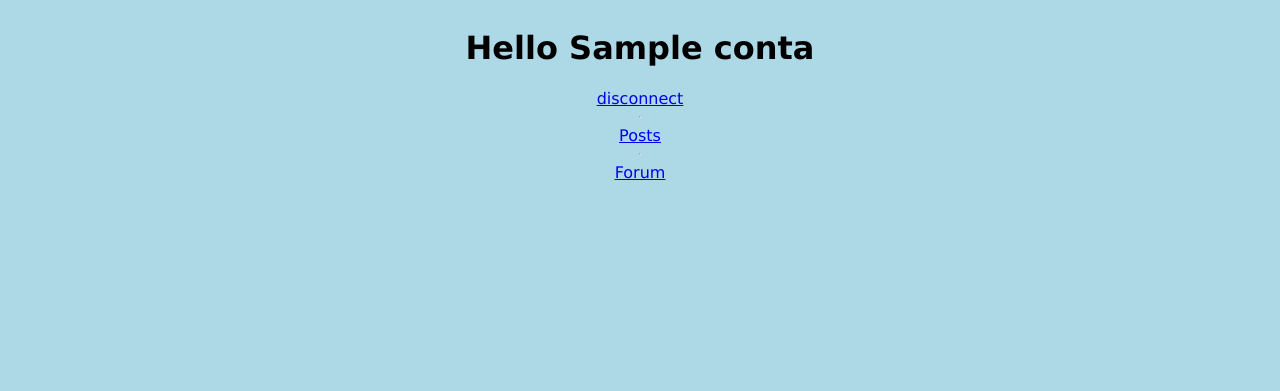
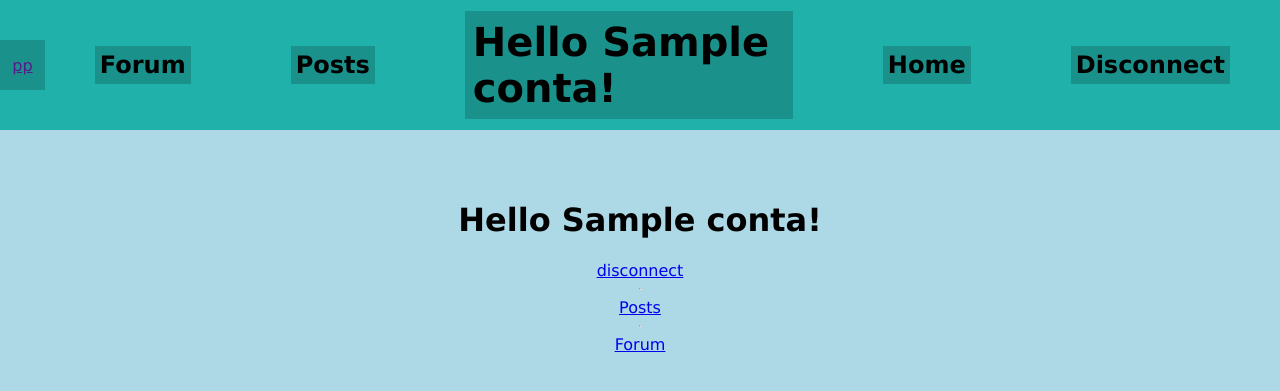
Before and after one commit to ONayo/ONayo.github.io, a PHP site: page / in a window 1280 px wide. Shown: the top 391 px of the page. Run offline with PHP 8.4, Linux system fonts and the light colour scheme; the visitor is signed in with stand-in values (Sample User, id 1); tables that the repository leaves empty or names only in its code hold one stand-in row (values such as "Sample post").

Commit message:
Add files via upload

```diff
--- a/php/projeto1/18_login.php
+++ b/php/projeto1/18_login.php
@@ -12,8 +12,9 @@ session_start();
 </head>
 <body>
 
+    <h1>Log In</h1>
+
     <form action="19_login_back.php" method="POST">
-        <h2>Log In</h2>
         <span>Email</span>
         <input type="email" name="email" value="<?= $_SESSION['old']['email'] ?? '' ?>"> <br>
         <span>Password</span>
--- a/php/projeto1/21_postmaker.php
+++ b/php/projeto1/21_postmaker.php
@@ -1,3 +1,5 @@
+<?php include_once('25_headerinfo.php'); ?>
+
 <!DOCTYPE html>
 <html lang="en">
 <head>
@@ -9,8 +11,9 @@
 </head>
 <body>
 
+    <?php include_once('24_header.php'); ?>
+
     <form action="22_postback.php" method="POST">
-        <h2>Make a post</h2>
         <span>Post Title</span>
         <input type="text" name="titulo"> <br>
         <span>Content</span>
--- a/php/projeto1/22_postback.php
+++ b/php/projeto1/22_postback.php
@@ -16,7 +16,7 @@ if( empty($titulo) ){
 if ( strlen($titulo) > 50 ){
     $erros[] = 'Title is larger than acceptable <br>';
 }
-if( strlen($texto) > 250 ){
+if( strlen($texto) > 175 ){
     $erros[] = 'Text is larger than acceptable <br>';
 }
 if( empty($texto) ){
--- /dev/null
+++ b/php/projeto1/24_header.php
@@ -0,0 +1,10 @@
+<header>
+    <a class="pfp" href="">pp</a>
+    <nav>
+        <h2><a href="23_forum.php">Forum</a></h2>
+        <h2><a href="21_postmaker.php">Posts</a></h2>
+        <h1>Hello <?= $usuario['nome'] ?>!</h1>
+        <h2><a href="index.php">Home</a></h2>
+        <h2><a href="20_logout.php">Disconnect</a></h2>
+    </nav>
+</header>
--- /dev/null
+++ b/php/projeto1/25_headerinfo.php
@@ -0,0 +1,13 @@
+<?php
+session_start();
+include_once('17_connection.php');
+
+if( !(isset($_SESSION['id'])) ){
+    header('Location: 18_login.php');
+}
+
+$idusuario = $_SESSION['id'];
+$sql = "SELECT * FROM contas WHERE ID = '$idusuario'";
+$retorno = $conexao->query($sql);
+$usuario = $retorno->fetch_assoc();
+?>
--- a/php/projeto1/index.php
+++ b/php/projeto1/index.php
@@ -1,16 +1,5 @@
-<?php
-session_start();
-include_once('17_connection.php');
+<?php include_once('25_headerinfo.php'); ?>
 
-if( !(isset($_SESSION['id'])) ){
-    header('Location: 18_login.php');
-}
-
-$idusuario = $_SESSION['id'];
-$sql = "SELECT * FROM contas WHERE ID = '$idusuario'";
-$retorno = $conexao->query($sql);
-$usuario = $retorno->fetch_assoc();
-?>
 <!DOCTYPE html>
 <html lang="en">
 <head>
@@ -22,7 +11,9 @@ $usuario = $retorno->fetch_assoc();
 </head>
 <body>
 
-    <h1>Hello <?= $usuario['nome'] ?></h1>
+    <?php include_once('24_header.php'); ?>
+
+    <h1>Hello <?= $usuario['nome'] ?>!</h1>
 
     <a href="20_logout.php">disconnect</a>
 
--- a/php/projeto1/style.css
+++ b/php/projeto1/style.css
@@ -4,6 +4,7 @@ body{
     flex-direction: column;
     align-items: center;
     font-family: Verdana, Geneva, Tahoma, sans-serif;
+    margin: 0px;
 }
 form{
     display: flex;
@@ -64,5 +65,65 @@ input:focus{
   transition: border-color 0.2s ease-in-out;
 }
 .post{
-    background-color: rgb(105, 209, 174);
+    background-color: lightseagreen;
+    padding: 10px;
+    margin-bottom: 10px;
+    margin-left: 10px;
 }
+.post h2{
+    background-color: rgb(26, 145, 139);
+    margin: 0px 5px;
+    margin-top: 7px;
+    padding: 5px;
+}
+.ppost{
+    display: flex;
+    flex-direction: column;
+    height: 98px;
+    width: 350px;
+    overflow: hidden;
+    overflow-wrap: break-word;
+}
+.cards{
+    display: flex;
+    flex-direction: row;
+    width: 1520px;
+    justify-content: center;
+}
+header{
+    display: flex;
+    justify-content: center;
+    align-items: center;
+    margin-bottom: 50px;
+    height: 130px;
+    width: 100%;
+    background-color: lightseagreen;
+}
+header h1{
+    margin: 0px 40px;
+    font-size: 40px;
+    background-color: rgb(26, 145, 139);
+    padding: 8px;
+}
+header h2{
+    margin: 0px 50px;
+    background-color: rgb(26, 145, 139);
+    padding: 5px;
+}
+header h2 a{
+    text-decoration: none;
+    color: black;
+}
+nav{
+    display: flex;
+    flex-direction: row;
+    align-items: center;
+}
+.pfp{
+    background-color: rgb(26, 145, 139);
+    height: 50px;
+    width: 50px;
+    display: flex;
+    align-items: center;
+    justify-content: center;
+}
```
Also changed, not shown: php/projeto1/23_forum.php (+8 -4 lines).
